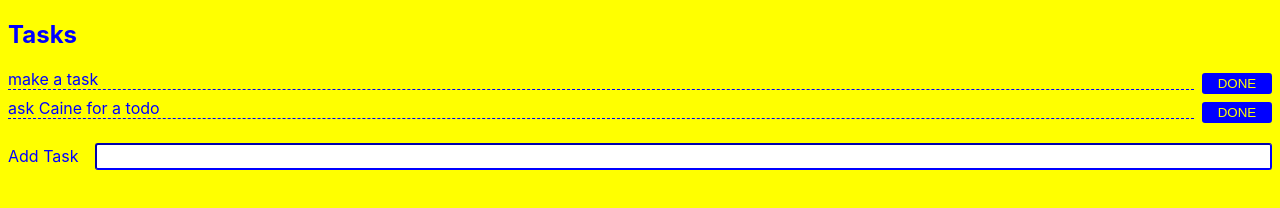
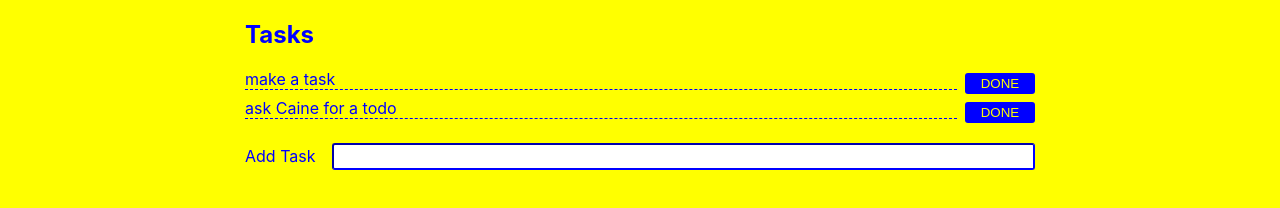
Before and after one commit to bmordan/vue-todo, a plain HTML site: page index.html in a window 1280 px wide. Drawn offline with nearby package versions, Linux system fonts and the light colour scheme.

Commit message:
hold in place

```diff
--- a/style.css
+++ b/style.css
@@ -2,6 +2,10 @@ body {
     background-color: yellow;
     color: blue;
     font-family: -apple-system, BlinkMacSystemFont, 'Segoe UI', Roboto, Oxygen, Ubuntu, Cantarell, 'Open Sans', 'Helvetica Neue', sans-serif;
+}
+#todo-list {
+    margin: auto;
+    max-width: 790px;
 }
 #list {
     margin-bottom: 1rem;
```
